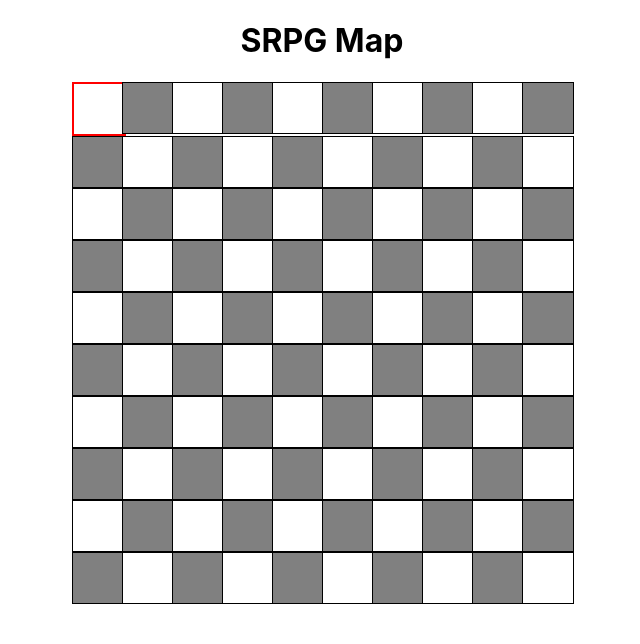
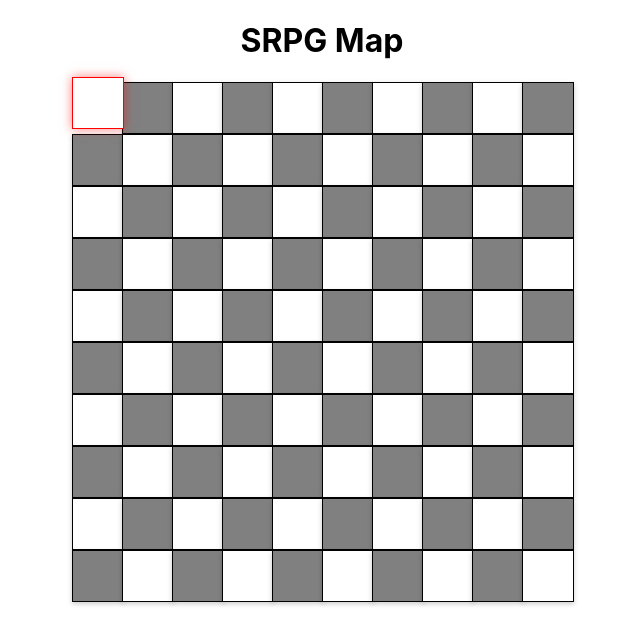
Before and after one commit to MRyutaro/react-srpg-map, a React (Create React App) app: page / in a window 1280 px wide. Shown: the top 644 px of the page, without its empty margins (318-958 px from the left). Built offline with nearby package versions, Linux system fonts and the light colour scheme.

Commit message:
update: 浮かび上がるアニメーション追加

```diff
--- a/src/components/Map.tsx
+++ b/src/components/Map.tsx
@@ -134,7 +134,10 @@ export function Map({ viewRows = 10, viewCols = 10, tileSize = 50 }: MapProps):
                                     width: `${tileSize}px`,
                                     height: `${tileSize}px`,
                                     backgroundColor: tile.type,
-                                    border: isCurrentPosition ? "2px solid red" : "1px solid black", // 現在位置を赤枠で表示
+                                    border: isCurrentPosition ? "1px solid red" : "1px solid black", // 現在位置を赤枠で表示
+                                    transform: isCurrentPosition ? 'translateY(-5px)' : 'none', // 現在位置のタイルを持ち上げる
+                                    boxShadow: isCurrentPosition ? '0px 0px 10px rgba(255, 0, 0, 0.5)' : '0px 2px 5px rgba(0, 0, 0, 0.2)', // 影を追加
+                                    transition: 'transform 0.2s, box-shadow 0.2s' // スムーズなアニメーションを追加
                                 }}
                             />
                         );
```
